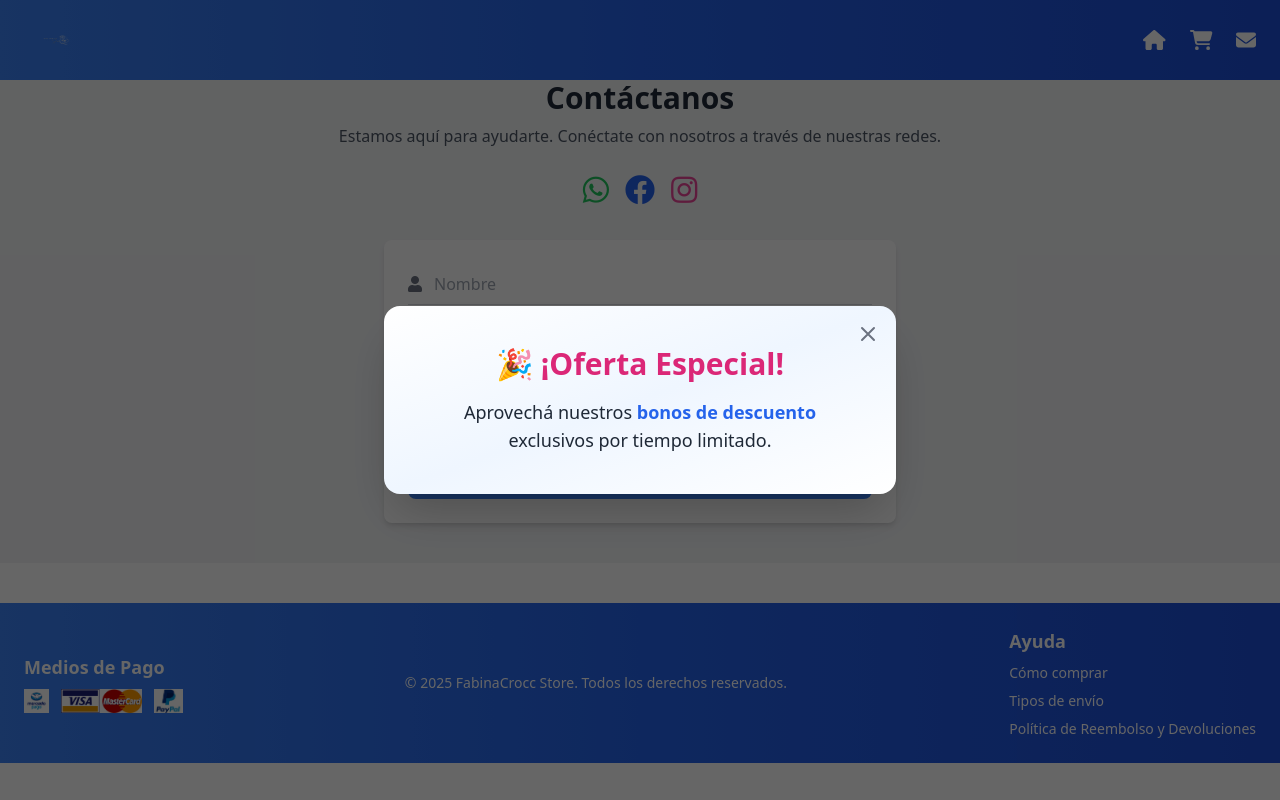
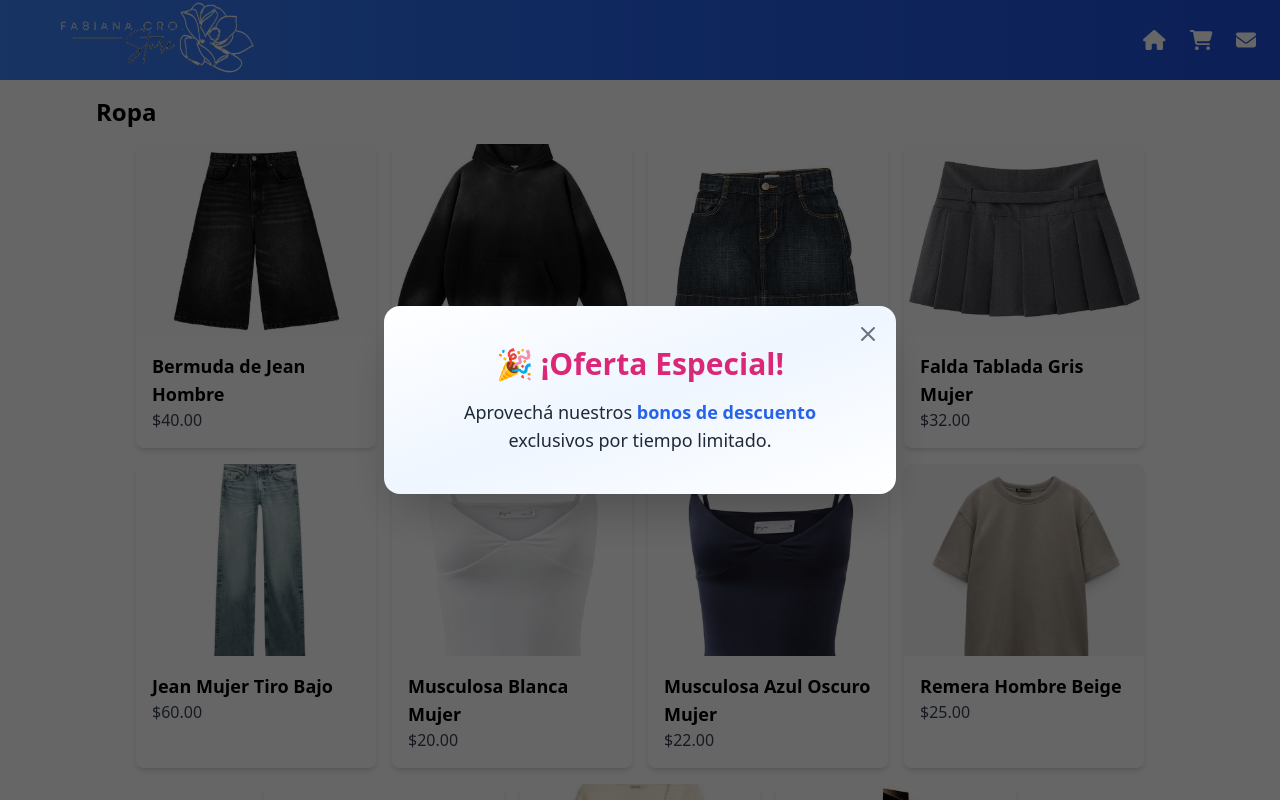
Before and after one commit to therubens22/tienda-vue, a Vue app: page /productos in a window 1280 px wide. Shown: the top 800 px of the page. Built offline with nearby package versions, Linux system fonts and the light colour scheme.

Commit message:
ultimo detalles

```diff
--- a/src/components/Footer.vue
+++ b/src/components/Footer.vue
@@ -27,10 +27,11 @@
       <div class="flex flex-col">
         <h3 class="font-bold text-lg">Ayuda</h3>
         <ul class="mt-2 space-y-2">
-          <li><a href="#" class="hover:underline">Cómo comprar</a></li>
-          <li><a href="#" class="hover:underline">Tipos de envío</a></li>
-          <li><a href="#" class="hover:underline">Política de Reembolso y Devoluciones</a></li>
-        </ul>
+  <li><router-link to="/como-comprar" class="hover:underline">Cómo comprar</router-link></li>
+  <li><router-link to="/envios" class="hover:underline">Tipos de envío</router-link></li>
+  <li><router-link to="/politica-reembolso" class="hover:underline">Política de Reembolso y Devoluciones</router-link></li>
+</ul>
+
       </div>
 
     </div>
--- a/src/components/Header.vue
+++ b/src/components/Header.vue
@@ -4,8 +4,10 @@
              isScrolled ? 'bg-blue-800 shadow-md' : 'bg-gradient-to-r from-blue-500 via-blue-600 to-blue-700']"
   >
     <!-- Logo -->
-    <div class="flex-shrink-0">
-      <img src="@/assets/img/logo.png" alt="Logo" class="h-12 w-auto sm:h-16" />
+    <div >
+      <img src="/src/assets/img/logo.png" alt="Logo" class="max-h-32 sm:max-h-48 object-contain my-4" />
+
+
     </div>
 
     <!-- Menú de navegación -->
--- a/src/components/Hero.vue
+++ b/src/components/Hero.vue
@@ -10,9 +10,13 @@
       <p class="text-lg sm:text-xl text-gray-600 mb-6">
         Descubre nuestros productos exclusivos
       </p>
-      <button class="bg-blue-600 hover:bg-blue-700 text-white px-6 py-2 rounded text-sm sm:text-base">
-        Ver Productos
-      </button>
+      <router-link to="/productos">
+  <button class="bg-blue-600 hover:bg-blue-700 text-white px-6 py-2 rounded text-sm sm:text-base">
+    Ver Productos
+  </button>
+</router-link>
+
+
     </div>
   </section>
 </template>
--- /dev/null
+++ b/src/views/AllProducts.vue
@@ -0,0 +1,58 @@
+<template>
+    <div class="p-4 m-20">
+      <h2 class="text-2xl font-bold mb-4">Ropa</h2>
+      <div class="flex flex-wrap gap-4 justify-center">
+        <div
+          v-for="product in clothes"
+          :key="product.id"
+          class="w-60 bg-white shadow-md rounded-lg overflow-hidden"
+        >
+          <img :src="product.image" :alt="product.name" class="w-full h-48 object-cover" />
+          <div class="p-4">
+            <h3 class="font-semibold text-lg">{{ product.name }}</h3>
+            <p class="text-gray-700">${{ product.price.toFixed(2) }}</p>
+          </div>
+        </div>
+      </div>
+
+      <h2 class="text-2xl font-bold mt-10 mb-4">Perfumes</h2>
+      <div class="flex flex-wrap gap-4 justify-center">
+        <div
+          v-for="product in perfumes"
+          :key="product.id"
+          class="w-60 bg-white shadow-md rounded-lg overflow-hidden"
+        >
+          <img :src="product.image" :alt="product.name" class="w-full h-48 object-cover" />
+          <div class="p-4">
+            <h3 class="font-semibold text-lg">{{ product.name }}</h3>
+            <p class="text-gray-700">${{ product.price.toFixed(2) }}</p>
+          </div>
+        </div>
+      </div>
+    </div>
+  </template>
+
+  <script setup>
+  import { products } from '@/data/products';
+
+  const clothes = products.filter(product =>
+    product.name.toLowerCase().includes('remera') ||
+    product.name.toLowerCase().includes('buzo') ||
+    product.name.toLowerCase().includes('bermuda') ||
+    product.name.toLowerCase().includes('falda') ||
+    product.name.toLowerCase().includes('jean') ||
+    product.name.toLowerCase().includes('musculosa') ||
+    product.name.toLowerCase().includes('sweater')
+  );
+
+  const perfumes = products.filter(product =>
+    product.name.toLowerCase().includes('acqua') ||
+    product.name.toLowerCase().includes('chanel') ||
+    product.name.toLowerCase().includes('ysl') ||
+    product.name.toLowerCase().includes('vip')
+  );
+  </script>
+
+  <style scoped>
+  /* opcional, pero podés agregar más estilos acá si querés */
+  </style>
--- /dev/null
+++ b/src/views/ComoComprar.vue
@@ -0,0 +1,6 @@
+<template>
+    <div class="p-6 text-center m-20">
+      <h1 class="text-2xl font-bold mb-4">Cómo Comprar</h1>
+      <p>Lorem ipsum dolor sit amet, consectetur adipiscing elit. Explicamos el proceso de compra acá.</p>
+    </div>
+  </template>
--- /dev/null
+++ b/src/views/Envios.vue
@@ -0,0 +1,6 @@
+<template>
+    <div class="p-6 text-center m-20">
+      <h1 class="text-2xl font-bold mb-4">Tipos de Envío</h1>
+      <p>Lorem ipsum dolor sit amet, consectetur adipiscing elit. Detalles sobre envíos acá.</p>
+    </div>
+  </template>
--- /dev/null
+++ b/src/views/PoliticaReembolso.vue
@@ -0,0 +1,6 @@
+<template>
+    <div class="p-6 text-center m-20">
+      <h1 class="text-2xl font-bold mb-4">Política de Reembolso y Devoluciones</h1>
+      <p>Lorem ipsum dolor sit amet, consectetur adipiscing elit. Políticas de reembolso y devoluciones aquí.</p>
+    </div>
+  </template>
```
Also changed, not shown: src/router/index.js (+10 -0 lines), src/assets/img/logo.png.
